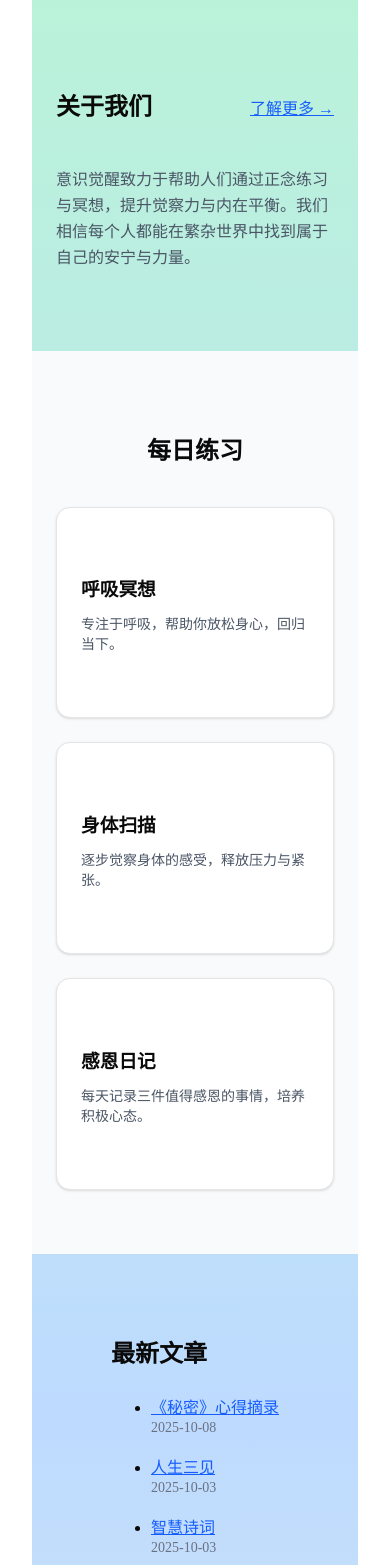
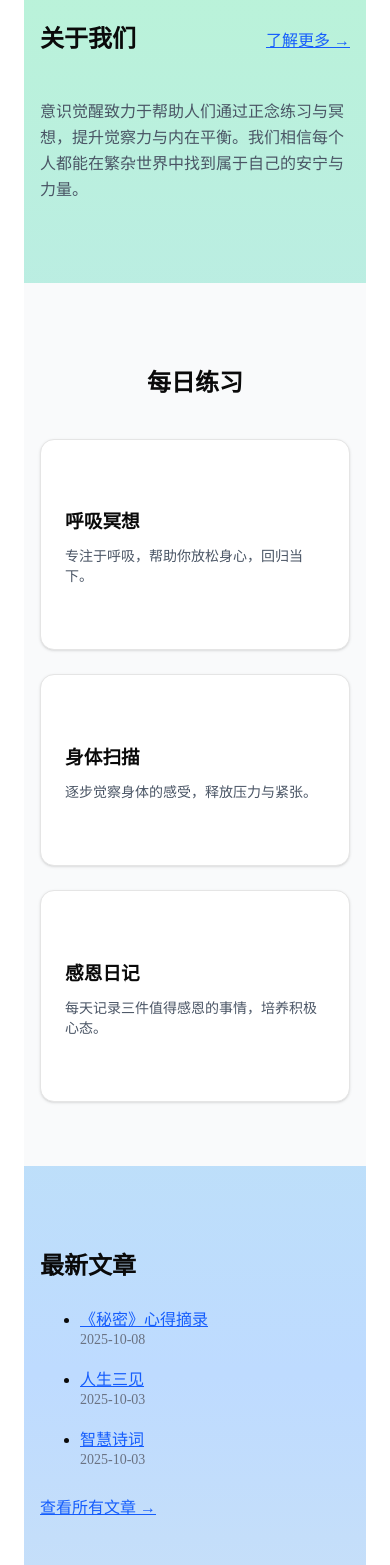
Before and after one commit to Awakening-FYS/awakening-anndro, a Next.js app: page / in a window 390 px wide. Shown: the part 432-1997 px from the top of the page. Built offline with nearby package versions, Linux system fonts and the light colour scheme; no server answers.

Commit message:
page background bereit

```diff
--- a/src/app/blog/[slug]/page.tsx
+++ b/src/app/blog/[slug]/page.tsx
@@ -42,7 +42,7 @@ export default async function PostPage({ params }: Props) {
   return (
     <div className="min-h-screen flex flex-col bg-gradient-to-b from-green-200 via-blue-200 to-yellow-100">
       {/* 顶部导航 */}
-      <div className="flex justify-between items-center mt-6 mb-6 px-6">
+  <div className="flex justify-between items-center mt-6 mb-6 px-4 sm:px-6">
         <Link href="/blog" className="text-blue-600 hover:underline">
           ← 返回博客
         </Link>
@@ -66,13 +66,13 @@ export default async function PostPage({ params }: Props) {
       )}
 
       {/* 标题 + 日期 */}
-      <div className="flex items-center justify-between mb-4 px-10">
+  <div className="flex items-center justify-between mb-4 px-4 sm:px-10">
         <h1 className="text-3xl font-bold">{data.title}</h1>
         <span className="text-gray-600">{data.date}</span>
       </div>
 
       {/* ✅ 正文：仅渲染 content，不再包含 frontmatter */}
-      <article className="prose prose-lg dark:prose-invert px-10 prose-p:mb-6 prose-h2:mt-10 prose-h2:mb-4 prose-h3:mt-8 prose-h3:mb-3">
+  <article className="prose prose-lg dark:prose-invert px-4 sm:px-10 prose-p:mb-6 prose-h2:mt-10 prose-h2:mb-4 prose-h3:mt-8 prose-h3:mb-3">
         <MDXRemote
           source={content}
           options={{
@@ -90,7 +90,7 @@ export default async function PostPage({ params }: Props) {
       </article>
 
       {/* 上一篇 / 下一篇 */}
-      <div className="flex justify-between mt-12 pt-6 border-t px-10 mb-5">
+  <div className="flex justify-between mt-12 pt-6 border-t px-4 sm:px-10 mb-5">
         {prevPost ? (
           <Link href={`/blog/${prevPost.slug}`} className="text-blue-600 hover:underline">
             ← 上一篇：{prevPost.title}
--- a/src/app/layout.tsx
+++ b/src/app/layout.tsx
@@ -14,7 +14,7 @@ export default function RootLayout({ children }: { children: React.ReactNode })
       <body className="antialiased">
         <Providers>
           <Navbar />
-          <main className="max-w-5xl mx-auto p-6" style={{ paddingTop: 'var(--navbar-height, 5rem)' }}>{children}</main>
+          <main className="max-w-5xl mx-auto px-4 sm:px-6 py-6" style={{ paddingTop: 'var(--navbar-height, 5rem)' }}>{children}</main>
         </Providers>
       </body>
     </html>
--- a/src/app/page.tsx
+++ b/src/app/page.tsx
@@ -64,7 +64,8 @@ export default function Home() {
       <Hero />
 
       {/* About */}
-      <section id="about" className="max-w-4xl mx-auto px-6 py-16">
+      <section id="about" className="py-16">
+        <div className="max-w-4xl mx-auto px-4 sm:px-6">
 
         <div className="flex items-center justify-between mb-6">
           <h2 className="text-2xl font-semibold">关于我们</h2>
@@ -78,11 +79,12 @@ export default function Home() {
         <p className="text-gray-600 dark:text-gray-300 leading-relaxed">
           意识觉醒致力于帮助人们通过正念练习与冥想，提升觉察力与内在平衡。我们相信每个人都能在繁杂世界中找到属于自己的安宁与力量。
         </p>
+        </div>
       </section>
 
       {/* Practice */}
-      <section id="practice" className="bg-gray-50 dark:bg-gray-900 py-16 px-6">
-        <div className="max-w-6xl mx-auto">
+      <section id="practice" className="bg-gray-50 dark:bg-gray-900 py-16">
+        <div className="max-w-6xl mx-auto px-4 sm:px-6">
           <h2 className="text-2xl font-semibold mb-10 text-center">每日练习</h2>
           <div className="grid gap-6 md:grid-cols-3">
             <Card>
@@ -114,7 +116,8 @@ export default function Home() {
       </section>
 
       {/* Articles */}
-      <section id="articles" className="max-w-4xl mx-auto px-6 py-16">
+      <section id="articles" className="py-16">
+        <div className="max-w-4xl mx-auto px-4 sm:px-6">
         <h2 className="text-2xl font-semibold mb-6">最新文章</h2>
         <ul className="space-y-4">
           {recentPosts.map((post: Post) => (
@@ -137,12 +140,13 @@ export default function Home() {
             查看所有文章 →
           </Link>
         </div>
+        </div>
       </section>
 
 
       {/* Courses */}
-      <section id="courses" className="bg-gray-50 dark:bg-gray-900 py-16 px-6">
-        <div className="max-w-4xl mx-auto">
+      <section id="courses" className="bg-gray-50 dark:bg-gray-900 py-16">
+        <div className="max-w-4xl mx-auto px-4 sm:px-6">
           <h2 className="text-2xl font-semibold mb-6 text-center">课程推荐</h2>
           <div className="grid gap-6 md:grid-cols-2">
             <Card>
@@ -166,7 +170,8 @@ export default function Home() {
       </section>
 
       {/* Newsletter */}
-      <section id="newsletter" className="max-w-4xl mx-auto px-6 py-16">
+      <section id="newsletter" className="py-16">
+        <div className="max-w-4xl mx-auto px-4 sm:px-6">
         <h2 className="text-2xl font-semibold mb-6 text-center">订阅通讯</h2>
         <form
           action="https://xxxx.us21.list-manage.com/subscribe/post?u=你的ID&amp;id=列表ID"
@@ -188,11 +193,12 @@ export default function Home() {
             我们尊重你的时间，不会发送垃圾邮件。
           </p>
         </form>
+        </div>
       </section>
 
       {/* Contact */}
-      <section id="contact" className="bg-gray-50 dark:bg-gray-900 py-16 px-6">
-        <div className="max-w-4xl mx-auto">
+      <section id="contact" className="bg-gray-50 dark:bg-gray-900 py-16">
+        <div className="max-w-4xl mx-auto px-4 sm:px-6">
           <h2 className="text-2xl font-semibold mb-6">联系我们</h2>
           <form className="space-y-4" onSubmit={handleContactSubmit}>
             <Input type="text" name="name" placeholder="你的名字" required />
@@ -212,7 +218,7 @@ export default function Home() {
       </section>
 
       {/* Footer */}
-      <footer className="px-6 py-6 border-t text-center text-sm text-gray-500">
+      <footer className="px-4 sm:px-6 py-6 border-t text-center text-sm text-gray-500">
         © {new Date().getFullYear()} 意识觉醒. 保留所有权利.
       </footer>
     </div>
--- a/src/components/Hero.tsx
+++ b/src/components/Hero.tsx
@@ -4,7 +4,7 @@ import { motion } from "framer-motion"
 
 export default function Hero() {
   return (
-    <section className="flex-1 flex items-center justify-center text-center px-6 py-20">
+  <section className="flex-1 flex items-center justify-center text-center px-4 sm:px-6 py-20">
       <motion.div
         initial={{ opacity: 0, y: 30 }}
         animate={{ opacity: 1, y: 0 }}
--- a/src/components/LatestPosts.tsx
+++ b/src/components/LatestPosts.tsx
@@ -5,7 +5,7 @@ export default function LatestPosts() {
   const recentPosts = getRecentPosts(3)
 
   return (
-    <section id="articles" className="max-w-4xl mx-auto px-6 py-16">
+  <section id="articles" className="max-w-4xl mx-auto px-4 sm:px-6 py-16">
       <h2 className="text-2xl font-semibold mb-6">最新文章</h2>
       <ul className="space-y-4">
         {recentPosts.map((post) => (
```
